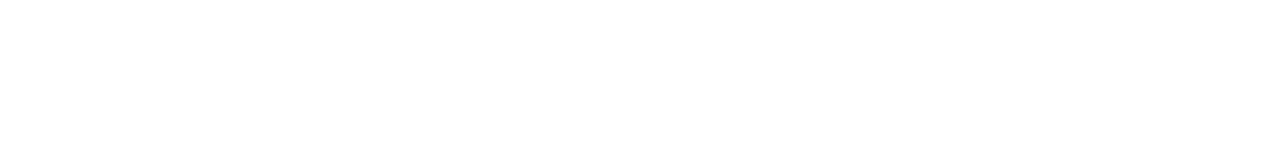
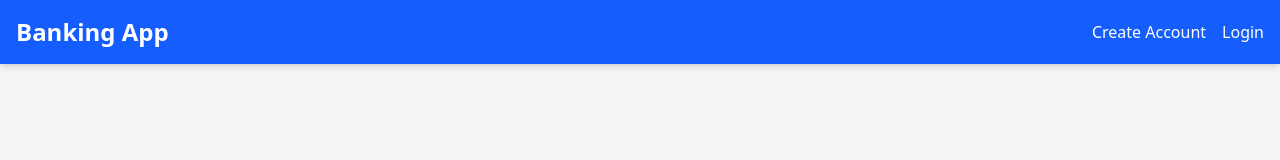
Before and after one commit to mdya94812/Banking, a plain HTML site: page index.html in a window 1280 px wide. Drawn offline with Linux system fonts and the light colour scheme; the site is published under a folder, as on GitHub Pages, so addresses that start at the root find nothing.

Commit message:
Update index.html

```diff
--- a/index.html
+++ b/index.html
@@ -5,8 +5,8 @@
     <link rel="icon" type="image/svg+xml" href="/vite.svg" />
     <meta name="viewport" content="width=device-width, initial-scale=1.0" />
     <title>Vite + React</title>
-    <script type="module" crossorigin src="/assets/index-BHb5dHjS.js"></script>
-    <link rel="stylesheet" crossorigin href="/assets/index-ApnWNtwa.css">
+    <script type="module" crossorigin src="./assets/index-BHb5dHjS.js"></script>
+    <link rel="stylesheet" crossorigin href="./assets/index-ApnWNtwa.css">
   </head>
   <body>
     <div id="root"></div>
```
